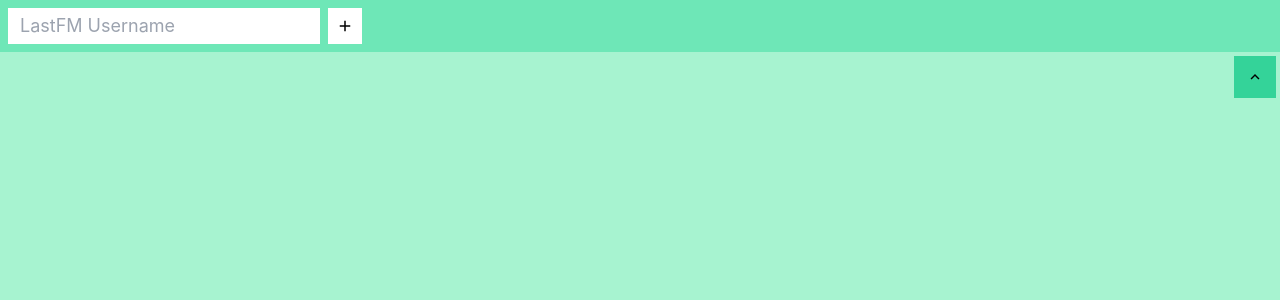
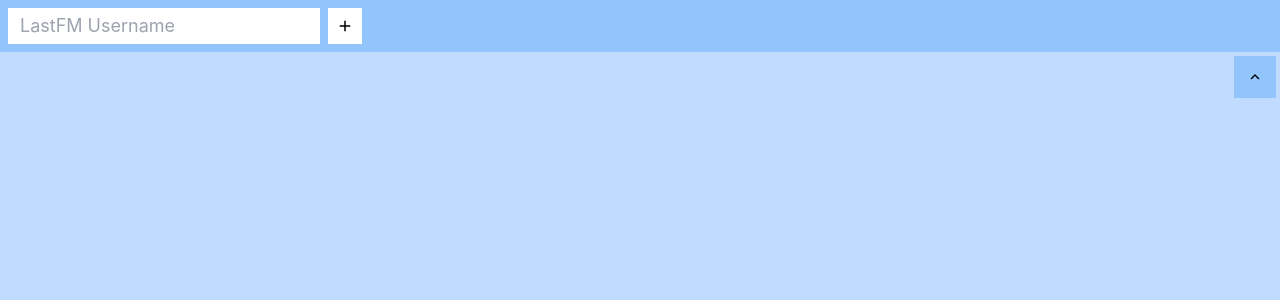
Before and after one commit to Niikolajj/lastFMDashboard, a React (Create React App) app: page / in a window 1280 px wide. Shown: the top 300 px of the page. Built offline with nearby package versions, Linux system fonts and the light colour scheme.

Commit message:
add theme switches
+ seperate navbar
+ add theming
+ add function types

```diff
--- a/src/components/App/index.tsx
+++ b/src/components/App/index.tsx
@@ -1,16 +1,17 @@
-import React, { useReducer, useRef, useState } from 'react';
+import React, { useReducer } from 'react';
 import './App.css';
 import NowPlayingWidget from '../NowPlayingWidget';
-import { MdExpandLess, MdExpandMore, MdAdd } from 'react-icons/md';
-import { ActionType, State } from './types';
+import { Action, ActionType, State, ThemeColours } from './types';
 import { User } from '../../hooks/useLastFM/types';
 import reducer from './reducer';
+import Navbar from '../Navbar';
 
 const Users: User[] = [];
 
 const defaultState: State = {
   users: Users,
   isNavOpen: true,
+  themeColour: ThemeColours.blue,
 };
 
 const init = (initialState: State) => {
@@ -19,50 +20,23 @@ const init = (initialState: State) => {
   return initialState;
 };
 
-const App = () => {
-  const addUserRef = useRef<HTMLInputElement>(null);
-  const [idCount, setIdCount] = useState(defaultState.users.length + 1);
+type StateContextProps = {
+  state: State;
+  dispatch: (action: Action) => void;
+};
+
+export const AppContext = React.createContext<Partial<StateContextProps>>({});
+const App: React.FC = () => {
   const [state, dispatch] = useReducer(reducer, defaultState, init);
-  const addUser = () => {
-    if (addUserRef.current) {
-      dispatch({
-        type: ActionType.ADD_ITEM,
-        payload: { id: idCount, username: addUserRef.current.value },
-      });
-      addUserRef.current.value = '';
-      setIdCount(idCount + 1);
-    }
-  };
-  const handleKeyDown = (event: React.KeyboardEvent<HTMLInputElement>) => {
-    if (event.key === 'Enter') {
-      addUser();
-    }
-  };
   return (
-    <div className={'App bg-green-200' + (state.isNavOpen ? '' : ' navClosed')}>
-      <div className="p-2 bg-green-300">
-        <span className="text-lg flex space-x-2">
-          <input
-            placeholder="LastFM Username"
-            className="bg-transparent bg-white py-1 px-3"
-            type="text"
-            ref={addUserRef}
-            onKeyDown={handleKeyDown}
-          />
-          <button type="button" className="bg-white p-2" onClick={addUser}>
-            <MdAdd />
-          </button>
-          <button
-            type="button"
-            className="bg-green-400 p-3 absolute top-14 right-1"
-            onClick={() => {
-              dispatch({ type: ActionType.TOGGLE_NAV });
-            }}
-          >
-            {state.isNavOpen ? <MdExpandLess /> : <MdExpandMore />}
-          </button>
-        </span>
-      </div>
+    <div
+      className={
+        'App bg-' + ThemeColours[state.themeColour] + '-200' + (state.isNavOpen ? '' : ' navClosed')
+      }
+    >
+      <AppContext.Provider value={{ state, dispatch }}>
+        <Navbar />
+      </AppContext.Provider>
       <div className="content-start flex flex-col flex-wrap h-screen p-2">
         {state.users.map((user) => (
           <NowPlayingWidget
--- a/src/components/App/reducer.ts
+++ b/src/components/App/reducer.ts
@@ -16,6 +16,8 @@ const reducer = (state: State, action: Action): State => {
     }
     case ActionType.TOGGLE_NAV:
       return { ...state, isNavOpen: !state.isNavOpen };
+    case ActionType.CHANGE_COLOUR:
+      return { ...state, themeColour: action.payload };
   }
 };
 
--- a/src/components/App/types.ts
+++ b/src/components/App/types.ts
@@ -4,6 +4,7 @@ export enum ActionType {
   REMOVE_ITEM,
   ADD_ITEM,
   TOGGLE_NAV,
+  CHANGE_COLOUR,
 }
 
 type NavAction = {
@@ -15,9 +16,26 @@ type ItemAction = {
   payload: User;
 };
 
-export type Action = NavAction | ItemAction;
+type ThemeAction = {
+  type: ActionType.CHANGE_COLOUR;
+  payload: ThemeColours;
+};
+
+export type Action = NavAction | ItemAction | ThemeAction;
+
+export enum ThemeColours {
+  blue,
+  green,
+  gray,
+  indigo,
+  pink,
+  purple,
+  red,
+  yellow,
+}
 
 export type State = {
   users: Array<User>;
   isNavOpen: boolean;
+  themeColour: ThemeColours;
 };
--- a/src/components/IconButton.tsx
+++ b/src/components/IconButton.tsx
@@ -1,4 +1,3 @@
-import PropTypes from 'prop-types';
 import React from 'react';
 import {
   MdMusicNote,
@@ -11,7 +10,11 @@ import {
 } from 'react-icons/md';
 import { StateStatus } from '../hooks/useLastFM/types';
 
-const IconButton = ({ playingState, isHovering, ...props }: IconButtonProps) => {
+const IconButton: React.FC<IconButtonProps> = ({
+  playingState,
+  isHovering,
+  ...props
+}: IconButtonProps) => {
   return <button {...props}>{updateButton(playingState, isHovering)}</button>;
 };
 
@@ -41,11 +44,6 @@ const getIcon = (state: StateStatus) => {
   }
 };
 
-IconButton.propTypes = {
-  playingState: StateStatus,
-  isHovering: PropTypes.bool,
-};
-
 interface IconButtonProps extends React.HTMLAttributes<HTMLButtonElement> {
   playingState: StateStatus;
   isHovering: boolean;
--- /dev/null
+++ b/src/components/Navbar/Settings.tsx
@@ -0,0 +1,31 @@
+import React from 'react';
+import { AppContext } from '../App';
+import { ThemeColours, ActionType } from '../App/types';
+import { useContext } from 'react';
+
+const Settings: React.FC = () => {
+  const { state, dispatch } = useContext(AppContext);
+  if (!state || !dispatch) {
+    return <div>Error</div>;
+  }
+  return (
+    <div className="flex self-end">
+      {Object.keys(ThemeColours)
+        .filter((key) => !isNaN(+key))
+        .map((colour) => (
+          <div
+            key={colour}
+            onClick={() => {
+              dispatch({
+                type: ActionType.CHANGE_COLOUR,
+                payload: (colour as unknown) as ThemeColours,
+              });
+            }}
+            className={'px-4 bg-' + ThemeColours[+colour] + '-400 ml-2'}
+          ></div>
+        ))}
+    </div>
+  );
+};
+
+export default Settings;
--- /dev/null
+++ b/src/components/Navbar/index.tsx
@@ -0,0 +1,57 @@
+import React, { useRef, useState } from 'react';
+import { MdAdd, MdExpandLess, MdExpandMore } from 'react-icons/md';
+import { ActionType, ThemeColours } from '../App/types';
+import { AppContext } from '../App';
+import Settings from './Settings';
+
+const Navbar: React.FC = () => {
+  const addUserRef = useRef<HTMLInputElement>(null);
+  const { state, dispatch } = React.useContext(AppContext);
+  if (!state || !dispatch) {
+    return <div>ERRAR</div>;
+  }
+  const [idCount, setIdCount] = useState(state.users.length + 1);
+  const addUser = () => {
+    if (addUserRef.current) {
+      dispatch({
+        type: ActionType.ADD_ITEM,
+        payload: { id: idCount, username: addUserRef.current.value },
+      });
+      addUserRef.current.value = '';
+      setIdCount(idCount + 1);
+    }
+  };
+  const handleKeyDown = (event: React.KeyboardEvent<HTMLInputElement>) => {
+    if (event.key === 'Enter') {
+      addUser();
+    }
+  };
+  return (
+    <div className={'p-2 bg-' + ThemeColours[state.themeColour] + '-300 content-center'}>
+      <span className="text-lg flex space-x-2">
+        <input
+          placeholder="LastFM Username"
+          className="bg-transparent bg-white py-1 px-3"
+          type="text"
+          ref={addUserRef}
+          onKeyDown={handleKeyDown}
+        />
+        <button type="button" className="bg-white p-2" onClick={addUser}>
+          <MdAdd />
+        </button>
+        <Settings />
+        <button
+          type="button"
+          className={'bg-' + ThemeColours[state.themeColour] + '-300 p-3 absolute top-14 right-1'}
+          onClick={() => {
+            dispatch({ type: ActionType.TOGGLE_NAV });
+          }}
+        >
+          {state.isNavOpen ? <MdExpandLess /> : <MdExpandMore />}
+        </button>
+      </span>
+    </div>
+  );
+};
+
+export default Navbar;
--- a/src/components/NowPlayingWidget.tsx
+++ b/src/components/NowPlayingWidget.tsx
@@ -15,7 +15,7 @@ const getDisplayTime = (minutes: number): string => {
   return minutes + 'm';
 };
 
-const NowPlayingWidget = ({ username, removeWidget }: NPWidgetProps) => {
+const NowPlayingWidget: React.FC<NPWidgetProps> = ({ username, removeWidget }: NPWidgetProps) => {
   const lastFM = useLastFM(username, '319574139c3d65012c05bc9d3e466609');
   const [isHovering, setIsHovering] = useState(false);
   const [minutesPassed, setMinutesPassed] = useState(0);
--- a/src/hooks/useLastFM/index.ts
+++ b/src/hooks/useLastFM/index.ts
@@ -8,7 +8,7 @@ const defaultState: State = {
   recent_track: undefined,
 };
 
-const useLastFM = (username: string, token: string) => {
+const useLastFM = (username: string, token: string): State => {
   const url = `//ws.audioscrobbler.com/2.0/?method=user.getrecenttracks&user=${username}&api_key=${token}&format=json&limit=2`;
   const [state, dispatch] = useReducer(reducer, defaultState);
   useEffect(() => {
```
